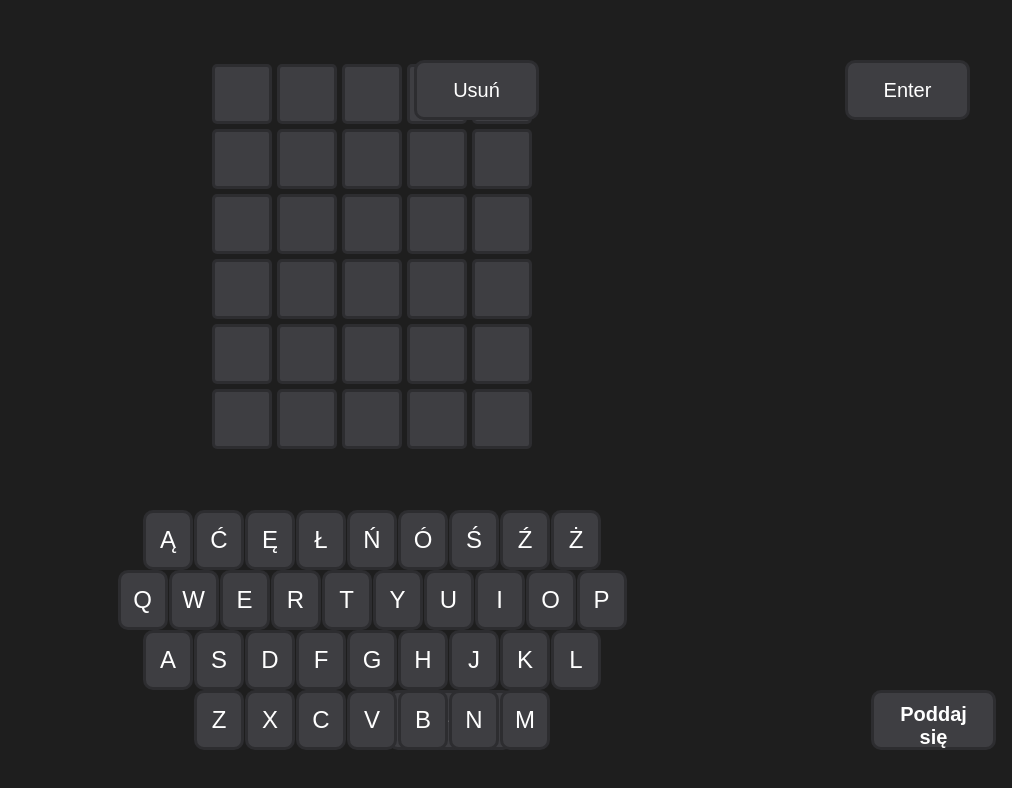
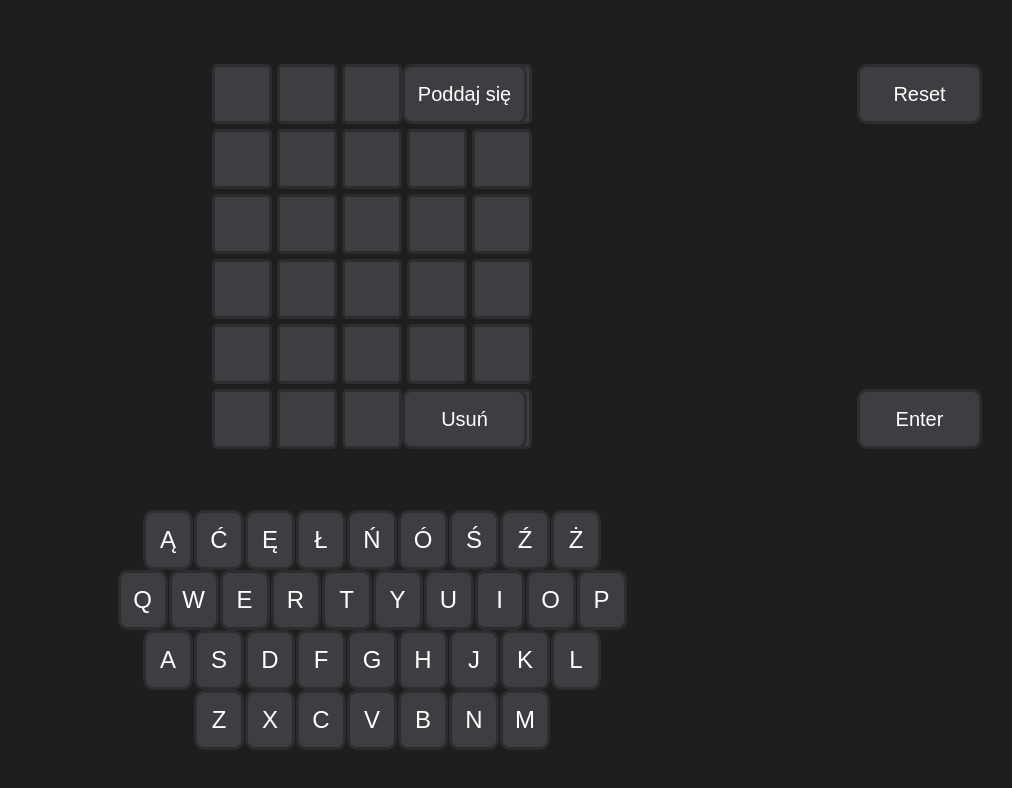
Before and after one commit to f1shuu/wordle, a plain HTML site: page index.html in a window 1280 px wide. Shown: the part 190-978 px from the top of the page, without its empty margins (268-1280 px from the left). Drawn offline with Linux system fonts and the light colour scheme.

Commit message:
2 MAR 2023

```diff
--- a/index.html
+++ b/index.html
@@ -27,10 +27,10 @@
         <h2>Copyright © 2023 f1shu</h2>
     </div>
     <div class='utility'>
-        <button id='delete'>Usuń</button>
-        <button id='enter'>Enter</button>
-        <button class='button' id='reset'>Reset</button>
-        <button class='button' id='give_up'>Poddaj się</button>
+        <button class='give_up_button' id='give_up'>Poddaj się</button>
+        <button class='reset_button' id='reset'>Reset</button>
+        <button class='delete_button' id='delete'>Usuń</button>
+        <button class='enter_button' id='enter'>Enter</button>
     </div>
     <div class='keyboard'>
         <div class='keyboard_row'>
--- a/script.js
+++ b/script.js
@@ -1,7 +1,10 @@
 var currentID = 1, currentWord = '', length = 0;
 var wordToGuess;
 const keys = document.querySelectorAll('.key');
-const utilityKeys = document.querySelectorAll('.utility');
+const giveUpButton = document.getElementById('give_up');
+const resetButton = document.getElementById('reset');
+const deleteButton = document.getElementById('delete');
+const enterButton = document.getElementById('enter');
 
 // reading words database and picking a random word
 fetch('data.txt')
@@ -24,15 +27,31 @@ keys.forEach(key => {
     })
 });
 
-// utility keys input
-utilityKeys.forEach(key => {
-    key.addEventListener('click', function () {
-        if (key.id === 'delete' && currentID > 1) {
+// give up button input
+giveUpButton.addEventListener('click', function () {
+    if (confirm('Czy na pewno?')) {
+        alert('Porażka! Ukryte słowo: ' + wordToGuess)
+        location.reload();
+    }
+});
+
+// reset button input
+resetButton.addEventListener('click', function () {
+    if (confirm('Czy na pewno?')) location.reload();
+});
+
+// delete button input
+deleteButton.addEventListener('click', function () {
+    if (currentID > 1) {
         document.getElementById(currentID - 1).textContent = '';
         currentWord = currentWord.slice(0, -1);
         length--;
         if (currentID > 0) currentID--;
-        } else if (key.id === 'enter') {
+    }
+});
+
+// enter button input
+enterButton.addEventListener('click', function () {
     if (((currentID - 1) % 5 !== 0) || currentID === 1) alert('Za mało znaków!');
     else {
         var temporaryWord = currentWord.toLowerCase();
@@ -49,13 +68,4 @@ utilityKeys.forEach(key => {
         currentWord = '';
         length = 0;
     }
-        } else if (key.id === 'reset') {
-            if (confirm('Czy na pewno?')) location.reload();
-        } else if (key.id === 'give_up') {
-            if (confirm('Czy na pewno?')) {
-                alert('Porażka! Ukryte słowo: ' + wordToGuess)
-                location.reload();
-            }
-        }
-    })
 });
--- a/style.css
+++ b/style.css
@@ -15,14 +15,18 @@ h2 {
     left: 1700px;
 }
 
-.utility button:nth-child(1) {
+.utility {
+    top: 0px;
+    left: 0px;
+}
+
+.give_up_button {
     position: absolute;
-    top: 250px;
-    left: 682px;
+    top: 254px;
+    left: 670px;
     width: 125px;
     height: 60px;
     color: #fff;
-    padding: 10px;
     font-size: 20px;
     background-color: #3e3e42;
     border: 3px solid #2d2d30;
@@ -30,14 +34,13 @@ h2 {
     cursor: pointer;
 }
 
-.utility button:nth-child(2) {
+.reset_button {
     position: absolute;
-    top: 250px;
-    left: 1113px;
+    top: 254px;
+    left: 1125px;
     width: 125px;
     height: 60px;
     color: #fff;
-    padding: 10px;
     font-size: 20px;
     background-color: #3e3e42;
     border: 3px solid #2d2d30;
@@ -45,14 +48,13 @@ h2 {
     cursor: pointer;
 }
 
-.utility button:nth-child(3) {
+.delete_button {
     position: absolute;
-    top: 880px;
-    left: 656px;
+    top: 579px;
+    left: 670px;
     width: 125px;
     height: 60px;
     color: #fff;
-    padding: 10px;
     font-size: 20px;
     background-color: #3e3e42;
     border: 3px solid #2d2d30;
@@ -60,14 +62,13 @@ h2 {
     cursor: pointer;
 }
 
-.utility button:nth-child(4) {
+.enter_button {
     position: absolute;
-    top: 880px;
-    left: 1139px;
+    top: 579px;
+    left: 1125px;
     width: 125px;
     height: 60px;
     color: #fff;
-    padding: 10px;
     font-size: 20px;
     background-color: #3e3e42;
     border: 3px solid #2d2d30;
```
Lines whose indentation alone changed are shown as unchanged.
